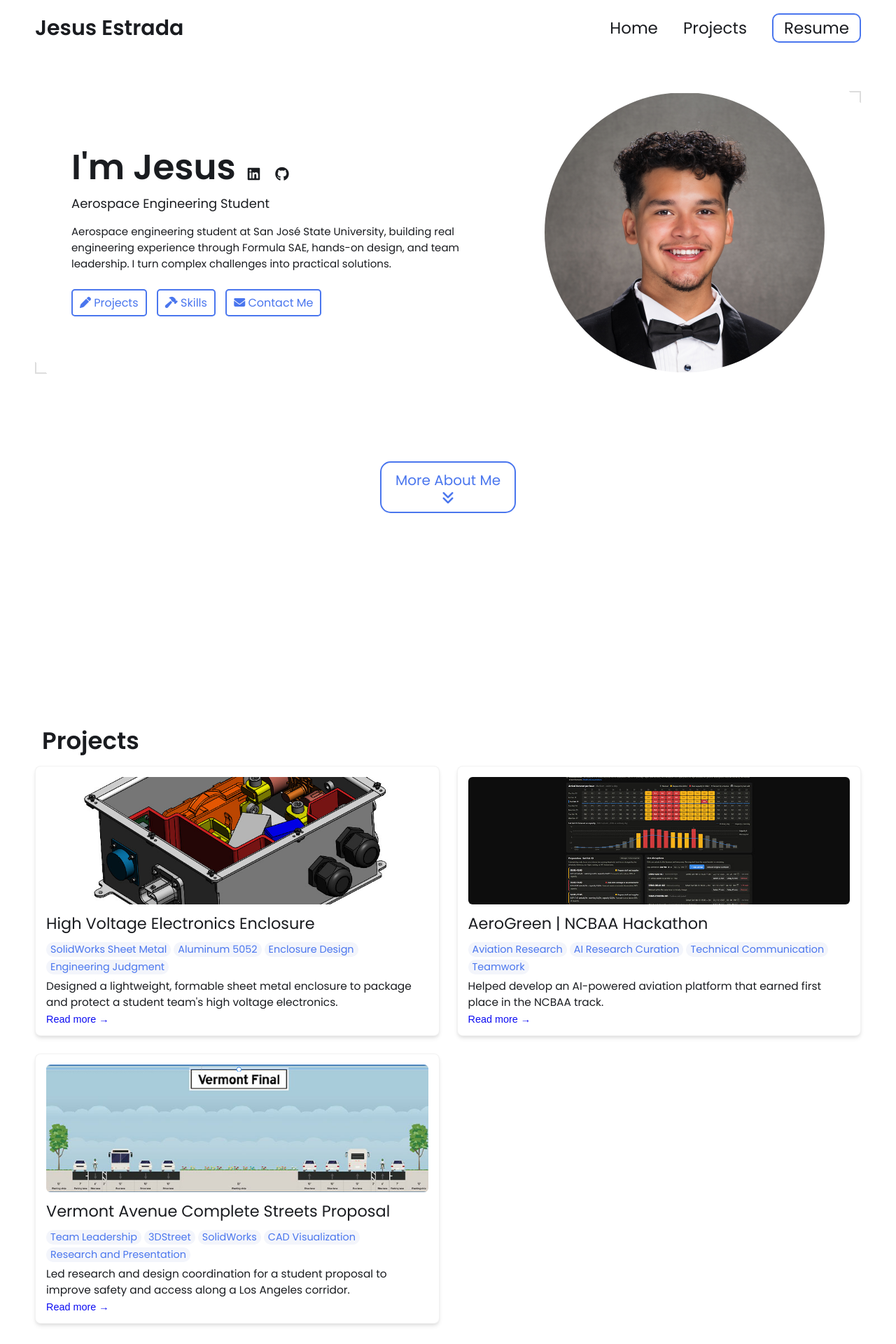
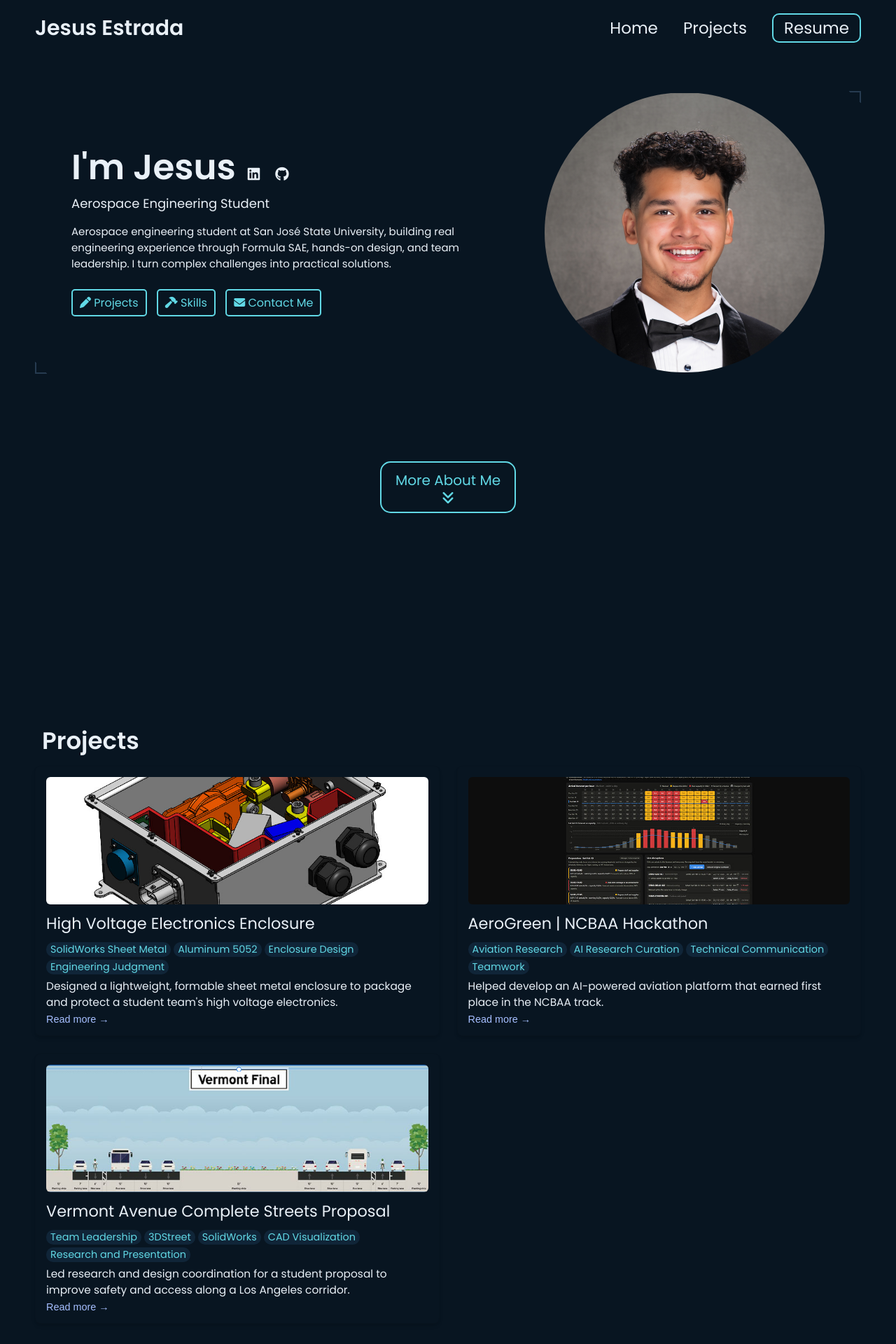
Before and after one commit to JesusEstrada0216/Portfolio, a Jekyll site: the page built from index.html, in a window 1280 px wide. Shown: the top 1920 px of the page at 70% size. Built offline with Jekyll 4.4.1, drawn with Linux system fonts in a browser that asks for light colours.

Commit message:
Revise color settings in _config.yml
Updated color scheme in the configuration file with new values for text, border, link, highlight, background, and light background.

```diff
--- a/_config.yml
+++ b/_config.yml
@@ -82,46 +82,16 @@ formspree-key:   https://formspree.io/f/{8-digit key}
 
 
 # Active theme (Updatethis to switch themes). Make sure to keep the indentation the samne.
-colors: # this is the basic theme
-  text: "#1a1c20"
-  border: "#ddd"
-  link: "#4a76ee"
-  highlight: "#0c0cf2"
-  background: "#ffffff"
-  light_background: "#f3f5fb"
+colors:
+  text: "#E9F0F7"
+  border: "#263B50"
+  link: "#61D8E5"
+  highlight: "#A6BFFF"
+  background: "#081521"
+  light_background: "#102538"
 
 # A few examples.
-basic theme:
-  text: "#1a1c20"
-  border: "#ddd"
-  link: "#4a76ee"
-  highlight: "#0c0cf2"
-  background: "#ffffff"
-  light_background: "#f3f5fb"
 
-  mint theme:
-  text: "#2c3333"
-  border: "#e0f2ef"
-  link: "#40b3a2"
-  highlight: "#2a9d8f"
-  background: "#f7fbfa"
-  light_background: "#f0f9f7"
-
-lemon theme:
-  text: "#2d2926"
-  border: "#f7f3e3"
-  link: "#ffc94d"
-  highlight: "#ffb800"
-  background: "#fffdf5"
-  light_background: "#fff9e6"
-
-  pink theme:
-  text: "#2d2d2d"
-  border: "#f8e2e2"
-  link: "#ff8fa3"
-  highlight: "#ff4d6d"
-  background: "#fff8f8"
-  light_background: "#fff5f6"
 
 
 
```
